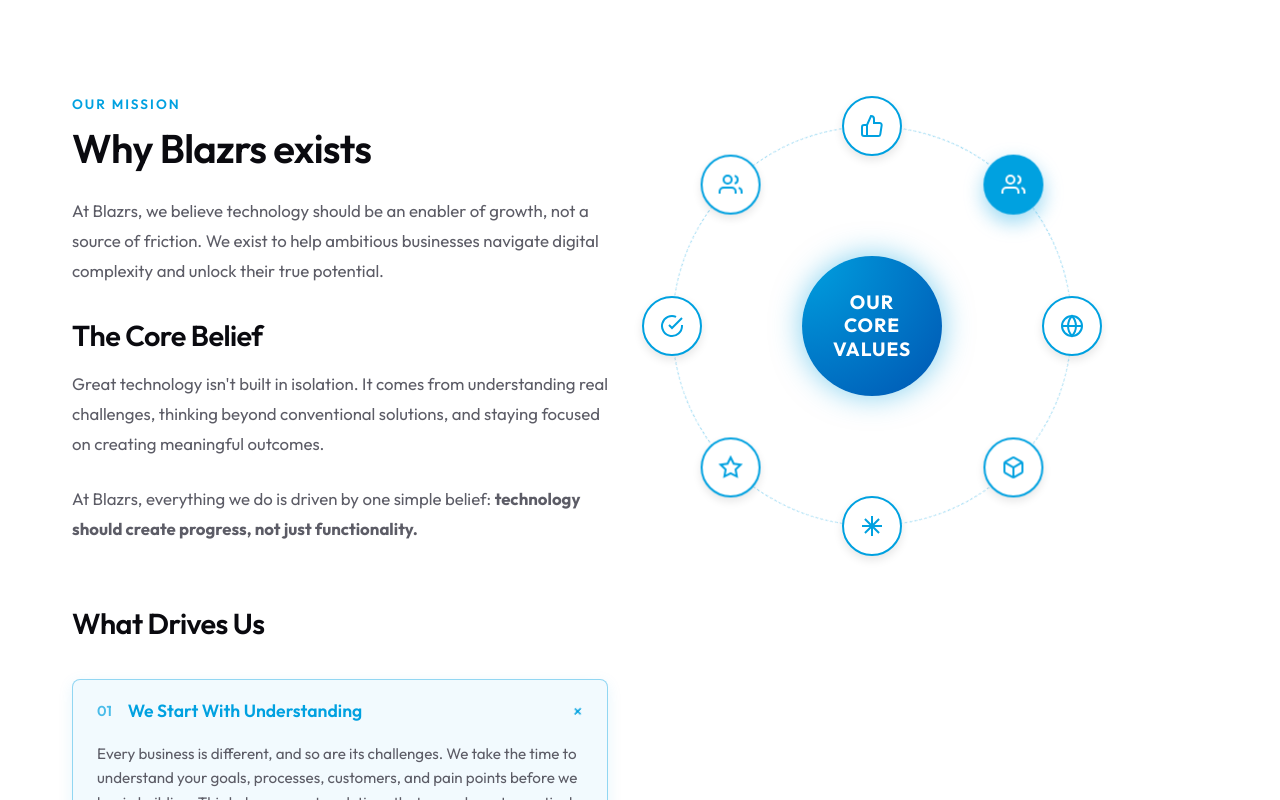
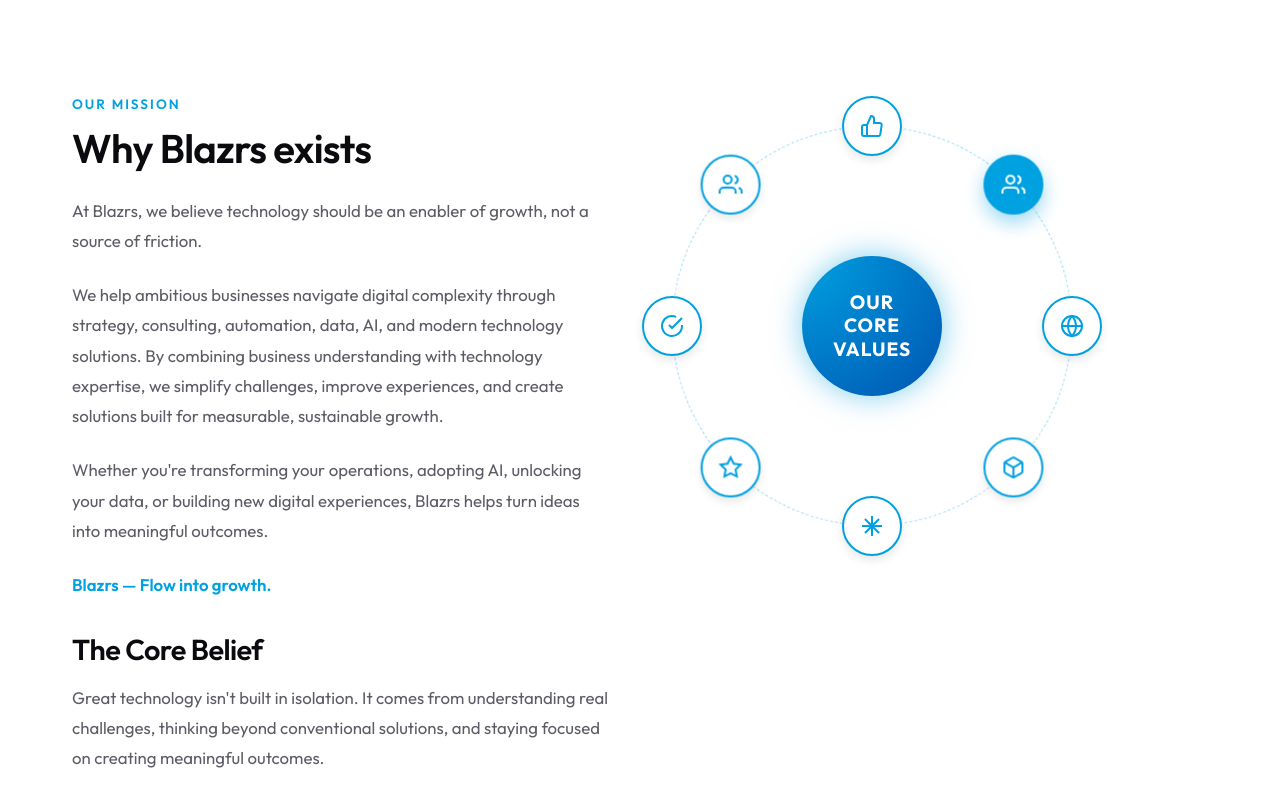
Before and after one commit to YashParkhi07/blazrs, a website: page index.html in a window 1280 px wide. Shown: the part 699-1499 px from the top of the page. Drawn offline with Linux system fonts and the light colour scheme.

Commit message:
Update 'Why Blazrs exists' text with expanded copy

```diff
--- a/index.html
+++ b/index.html
@@ -463,7 +463,10 @@
           <div class="mission-text">
             <div class="section-label">Our Mission</div>
             <h2>Why Blazrs exists</h2>
-            <p>At Blazrs, we believe technology should be an enabler of growth, not a source of friction. We exist to help ambitious businesses navigate digital complexity and unlock their true potential.</p>
+            <p>At Blazrs, we believe technology should be an enabler of growth, not a source of friction.</p>
+            <p>We help ambitious businesses navigate digital complexity through strategy, consulting, automation, data, AI, and modern technology solutions. By combining business understanding with technology expertise, we simplify challenges, improve experiences, and create solutions built for measurable, sustainable growth.</p>
+            <p>Whether you're transforming your operations, adopting AI, unlocking your data, or building new digital experiences, Blazrs helps turn ideas into meaningful outcomes.</p>
+            <p style="font-weight: 600; color: var(--primary);">Blazrs — Flow into growth.</p>
 
             <h3 style="margin-top: 2rem; font-size: 1.8rem; margin-bottom: 1rem; line-height: 1.2; color: var(--text-primary);">The Core Belief</h3>
             <p>Great technology isn't built in isolation. It comes from understanding real challenges, thinking beyond conventional solutions, and staying focused on creating meaningful outcomes.</p>
```
